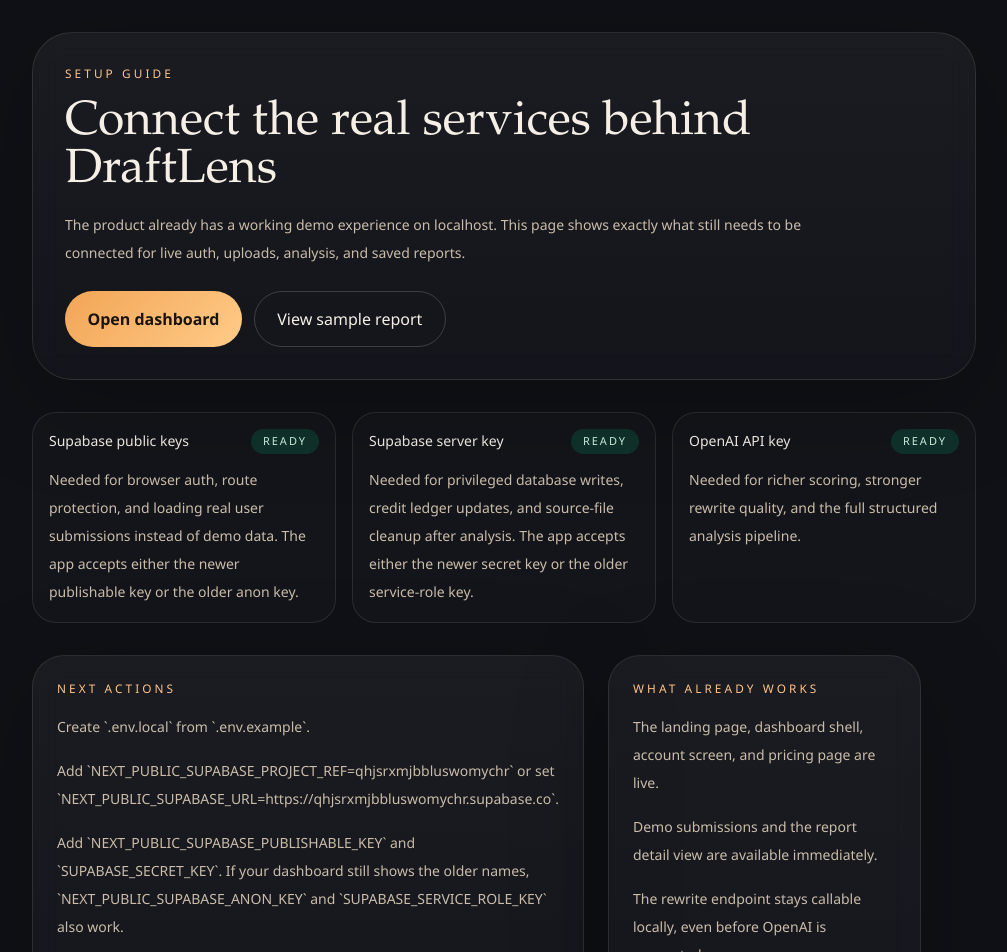
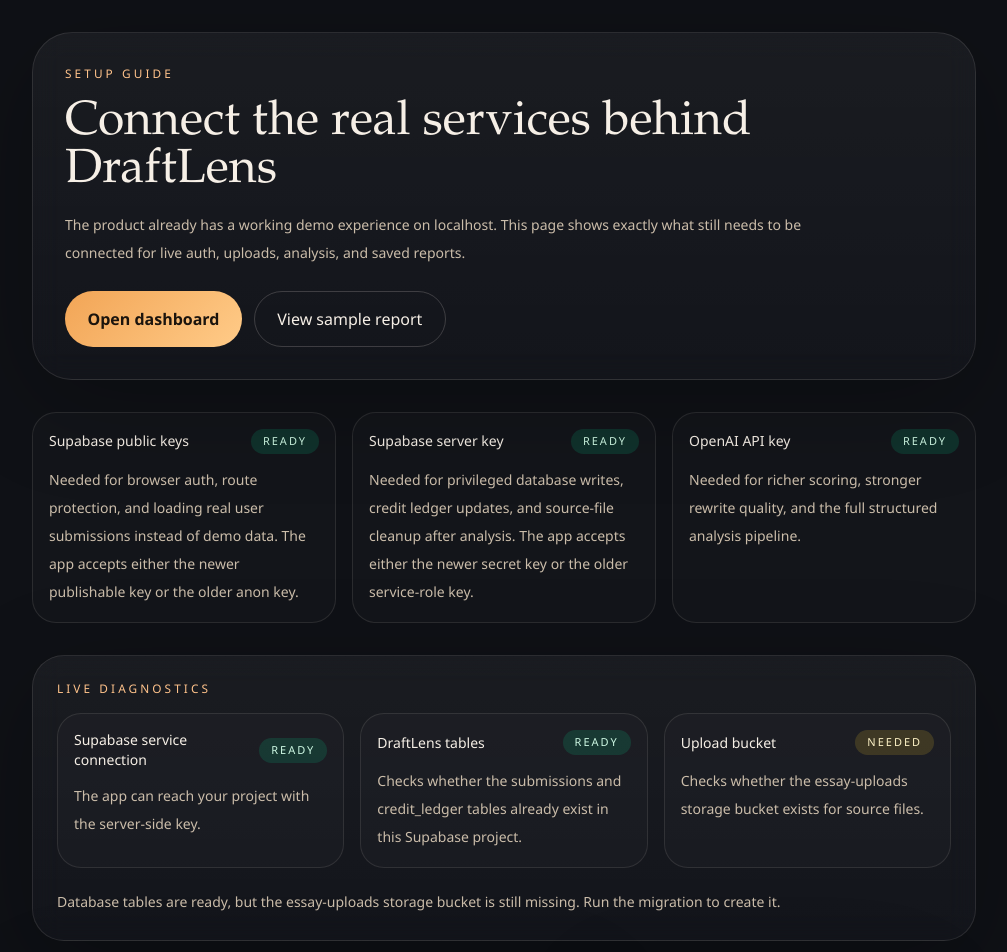
Before and after one commit to arjunymun/essay-feedback-app, a Next.js app: page /setup in a window 1280 px wide. Shown: the top 952 px of the page, without its empty margins (136-1143 px from the left). Built offline with nearby package versions, Linux system fonts and the light colour scheme; no server answers; the database is empty.

Commit message:
Add live setup diagnostics

```diff
--- a/src/app/setup/page.tsx
+++ b/src/app/setup/page.tsx
@@ -2,6 +2,7 @@
 
 import { APP_NAME } from "@/lib/constants";
 import { env, flags } from "@/lib/env";
+import { getRuntimeSetupStatus } from "@/lib/setup-status";
 
 type SetupItemProps = {
   label: string;
@@ -29,7 +30,10 @@
   );
 }
 
-export default function SetupPage() {
+export const dynamic = "force-dynamic";
+
+export default async function SetupPage() {
+  const runtimeStatus = await getRuntimeSetupStatus();
   const steps = [
     {
       label: "Supabase public keys",
@@ -86,6 +90,32 @@
           ))}
         </section>
 
+        {runtimeStatus ? (
+          <section className="glass-card rounded-[2rem] p-6">
+            <p className="eyebrow">Live diagnostics</p>
+            <div className="mt-4 grid gap-4 md:grid-cols-3">
+              <SetupItem
+                label="Supabase service connection"
+                ready={flags.hasSupabaseService}
+                detail="The app can reach your project with the server-side key."
+              />
+              <SetupItem
+                label="DraftLens tables"
+                ready={runtimeStatus.schemaReady}
+                detail="Checks whether the submissions and credit_ledger tables already exist in this Supabase project."
+              />
+              <SetupItem
+                label="Upload bucket"
+                ready={runtimeStatus.bucketReady}
+                detail="Checks whether the essay-uploads storage bucket exists for source files."
+              />
+            </div>
+            <p className="mt-5 text-sm leading-7 text-[var(--muted)]">
+              {runtimeStatus.message}
+            </p>
+          </section>
+        ) : null}
+
         <section className="grid gap-6 lg:grid-cols-[1.15fr_0.85fr]">
           <div className="glass-card rounded-[2rem] p-6">
             <p className="eyebrow">Next actions</p>
--- /dev/null
+++ b/src/lib/setup-status.ts
@@ -0,0 +1,55 @@
+import { ESSAY_UPLOAD_BUCKET } from "@/lib/constants";
+import { flags } from "@/lib/env";
+import { createSupabaseAdminClient } from "@/lib/supabase/admin";
+
+export type RuntimeSetupStatus = {
+  schemaReady: boolean;
+  bucketReady: boolean;
+  message: string | null;
+};
+
+export async function getRuntimeSetupStatus(): Promise<RuntimeSetupStatus | null> {
+  if (!flags.hasSupabaseService) {
+    return null;
+  }
+
+  try {
+    const admin = createSupabaseAdminClient();
+
+    const tableChecks = await Promise.all([
+      admin.from("submissions").select("id", { head: true, count: "exact" }).limit(1),
+      admin.from("credit_ledger").select("id", { head: true, count: "exact" }).limit(1),
+    ]);
+
+    const schemaError = tableChecks.find((result) => result.error)?.error;
+    if (schemaError) {
+      return {
+        schemaReady: false,
+        bucketReady: false,
+        message:
+          "Supabase connected, but the DraftLens tables are missing. Run the SQL in supabase/migrations/20260331_init.sql inside the SQL Editor for this project.",
+      };
+    }
+
+    const { data: bucket, error: bucketError } = await admin.storage.getBucket(
+      ESSAY_UPLOAD_BUCKET,
+    );
+
+    return {
+      schemaReady: true,
+      bucketReady: Boolean(bucket) && !bucketError,
+      message: bucketError
+        ? `Database tables are ready, but the ${ESSAY_UPLOAD_BUCKET} storage bucket is still missing. Run the migration to create it.`
+        : "Supabase keys and DraftLens database objects are connected.",
+    };
+  } catch (error) {
+    return {
+      schemaReady: false,
+      bucketReady: false,
+      message:
+        error instanceof Error
+          ? error.message
+          : "Supabase could not be reached from the app runtime.",
+    };
+  }
+}
```
